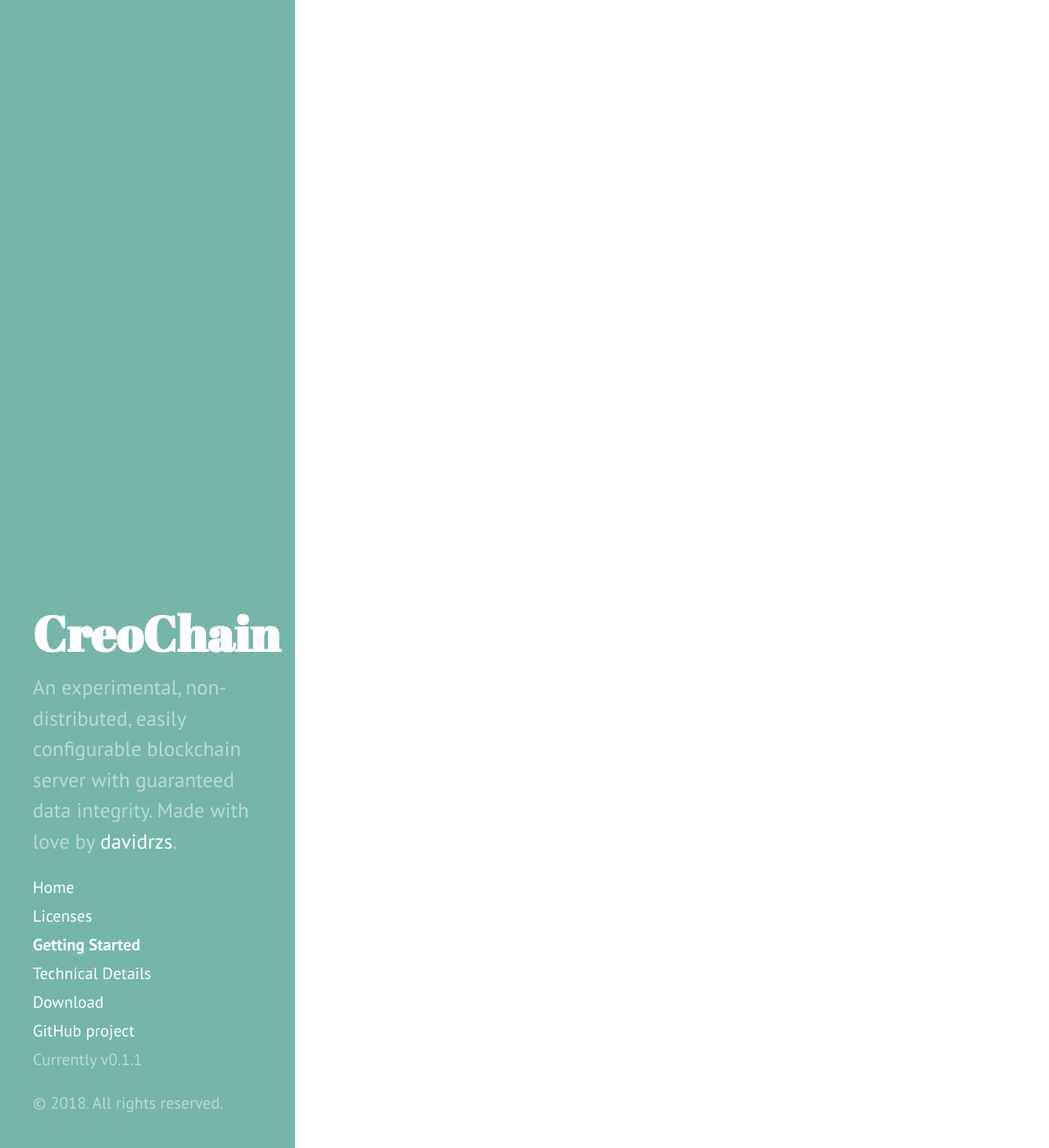
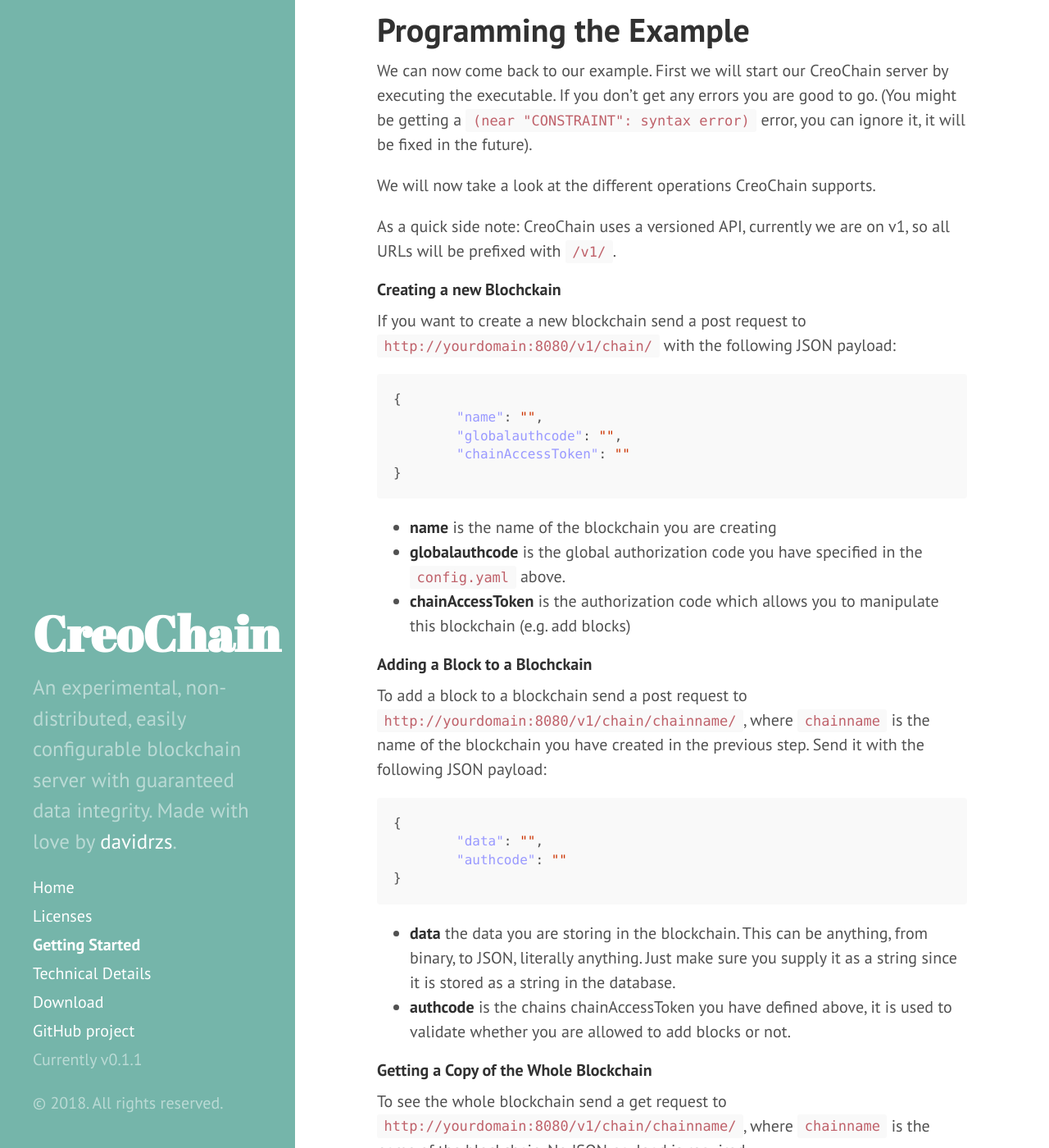
Before and after one commit to davidrzs/CreoChain, a Jekyll site: the page built from docs/getting_started.md, in a window 1280 px wide and 1400 px high, scrolled down 2691 px. Shown: the whole window at 82% size. Built offline with Jekyll 4.4.1, drawn with Linux system fonts in a browser that asks for light colours; Markdown is read by kramdown in place of the engine named in the settings; some of the changed text lies outside the part shown.

Commit message:
added docs and cleaned up main.go

````diff
--- a/docs/getting_started.md
+++ b/docs/getting_started.md
@@ -68,4 +68,75 @@ Et voilà, you now have a working CreoChain executable.
 
 ## Auth Tokens and Database Administration
 
-COMING SOON
+Database support for mySQL and SQLite is built into CreoChain. mySQL is expreimental only and should be used with caution, SQLite should work just fine.
+In order to use SQLite create an emtpy file in the directory where the CreoChain executable will be executed and give it a name. You then have to tell CreoChain in the `config.yml` that you want to use that file as your database file.
+
+In order to perform administrative work on your CreoChain server you need a masterpassword. Please choose a very secure password (e.g. at [https://passwordsgenerator.net/](https://passwordsgenerator.net/)) and place it in the `config.yml` file under `globalauthcode`.
+
+
+# Programming the Example
+
+We can now come back to our example. First we will start our CreoChain server by executing the executable. If you don't get any errors you are good to go. (You might be getting a `(near "CONSTRAINT": syntax error)` error, you can ignore it, it will be fixed in the future).
+
+We will now take a look at the different operations CreoChain supports.
+
+As a quick side note: CreoChain uses a versioned API, currently we are on v1, so all URLs will be prefixed with `/v1/`.
+
+#### Creating a new Blochckain
+
+If you want to create a new blockchain send a post request to `http://yourdomain:8080/v1/chain/` with the following JSON payload:
+
+```json
+{
+	"name": "",
+	"globalauthcode": "",
+	"chainAccessToken": ""
+}
+```
+
+- **name** is the name of the blockchain you are creating
+- **globalauthcode** is the global authorization code you have specified in the `config.yaml` above.
+- **chainAccessToken** is the authorization code which allows you to manipulate this blockchain (e.g. add blocks)
+
+#### Adding a Block to a Blochckain
+
+To add a block to a blockchain send a post request to `http://yourdomain:8080/v1/chain/chainname/`, where `chainname` is the name of the blockchain you have created in the previous step. Send it with the following JSON payload:
+
+```json
+{
+	"data": "",
+	"authcode": ""
+}
+```
+
+- **data** the data you are storing in the blockchain. This can be anything, from binary, to JSON, literally anything. Just make sure you supply it as a string since it is stored as a string in the database.
+- **authcode** is the chains chainAccessToken you have defined above, it is used to validate whether you are allowed to add blocks or not.
+
+
+#### Getting a Copy of the Whole Blockchain
+
+To see the whole blockchain send a get request to `http://yourdomain:8080/v1/chain/chainname/`, where `chainname` is the name of the blockchain. No JSON payload is required.
+
+This request will return a long JSON string with all blocks and a lot of other useful data on your blockchain.
+
+
+#### Getting a Sinlge Block of Blockchain (experimental)
+
+To see a single block of the blockchain send a get request to `http://yourdomain:8080/v1/chain/chainname/block/blockid`, where `chainname` is the name of the blockchain and `blockid` is the id-number of the block in the blockchain. No JSON payload is required.
+
+This request will return a JSON string with your block.
+
+# Checking the correctness of the Blockchain
+
+(More info will be added later)
+
+Currently, in order to check correctness of your blockchain you can recalculate all the hashes with the following piece of Golang code. A simpler way of rechecking all the hashes will be supplied in the future.
+
+``` go
+func GetHash(b *Block) string {
+	timestamp := []byte(strconv.FormatInt(b.Timestamp, 10))
+	headers := bytes.Join([][]byte{[]byte(b.PrevBlockHash), []byte(b.Data), timestamp}, []byte{})
+	hash := sha256.Sum256(headers)
+	return b64.StdEncoding.EncodeToString(hash[:])
+}
+```
````
Also changed, not shown: example/client/Gemfile (deleted, +0 -7 lines), example/client/client.rb (deleted, +0 -20 lines), example/client/Gemfile.lock (deleted), 3 other files.
